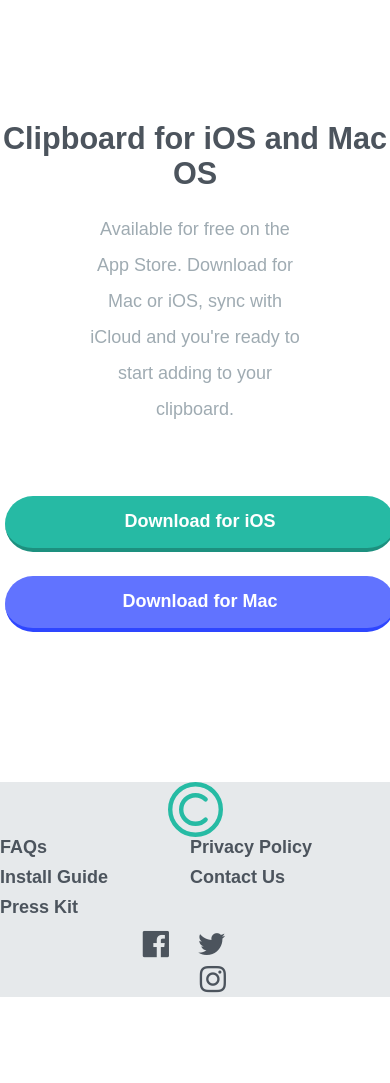
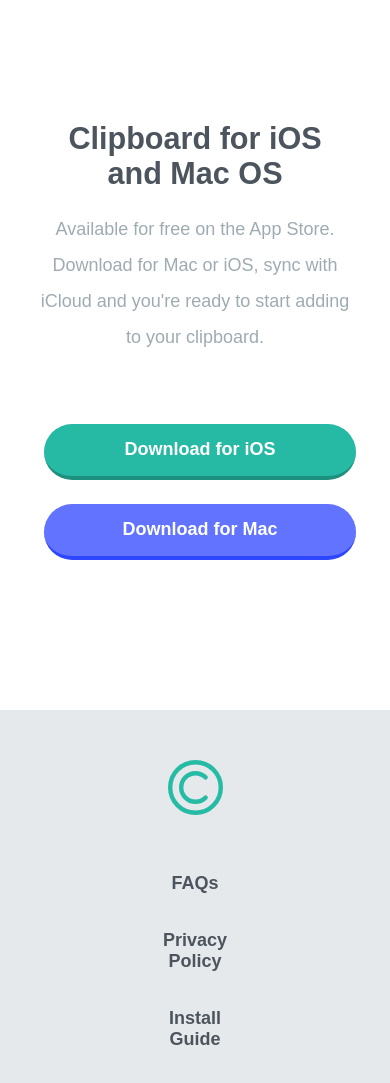
Before and after one commit to hassanahmadp/clipboard-landing-page, a plain HTML site: page index.html in a window 390 px wide. Shown: the part 4460-5543 px from the top of the page. Before the commit the page ends 5457 px from the top, so only its background shows below. Drawn offline with Linux system fonts and the light colour scheme; a web font is replaced by a local one.

Commit message:
almost complete!

```diff
--- a/css/_footer.scss
+++ b/css/_footer.scss
@@ -2,7 +2,6 @@
   margin-top: 15rem * $fact;
   min-height: 15rem * $fact;
   background-color: lighten(color(grayish-blue), 25%);
-  //   padding: 4.3rem * $fact 3.1rem * $fact 0;
   @include flex(space-evenly, center);
   flex-wrap: wrap;
   .footer-img {
@@ -12,6 +11,7 @@
     .footer-logo {
       width: 5.5rem * $fact;
       height: 5.5rem * $fact;
+    }
   }
 }
 
@@ -27,10 +27,9 @@
     margin-bottom: 0.5rem;
     font-weight: 600;
     width: 19rem * $fact;
-      transition: all .2s ease-in-out;
+    transition: all 0.2s ease-in-out;
     &:hover {
       color: color(strong-cyan);
-      }
     }
   }
 }
@@ -44,9 +43,50 @@
   i {
     cursor: pointer;
     margin: 0 1rem * $fact;
-    transition: all .2s ease-in-out;
+    transition: all 0.2s ease-in-out;
     &:hover {
       color: color(strong-cyan);
     }
   }
 }
+@media (max-width: 1369px) {
+  footer {
+    .footer-img {
+      margin: 5rem * $fact 0 4rem * $fact;
+      height: auto;
+      width: 100%;
+      @include idealFlex;
+      .footer-logo {
+        width: 5.5rem * $fact;
+        height: 5.5rem * $fact;
+      }
+    }
+  }
+
+  ul {
+    text-align: center;
+    margin: 0 auto;
+    width: 100%;
+    padding: 0 20%;
+    @include flex(center, center);
+    li {
+      margin: 1rem 4rem;
+      width: auto;
+    }
+  }
+  .social {
+    margin: 4rem*$fact 0;
+    text-align: center;
+    padding: 0 7%;
+    font-size: 1.9rem;
+    width: 100%;
+    i {
+      cursor: pointer;
+      margin: 0 1rem * $fact;
+      transition: all 0.2s ease-in-out;
+      &:hover {
+        color: color(strong-cyan);
+      }
+    }
+  }
+}
--- a/css/_ios-and-mac.scss
+++ b/css/_ios-and-mac.scss
@@ -1,10 +1,18 @@
 .ios-and-mac {
-    margin-top: 16.6rem*$fact;
-    text-align: center;
-    h3 {
+  margin-top: 16.6rem * $fact;
+  text-align: center;
+  p {
+    padding: 0 22% 0;
+    margin: 2rem * $fact 0 4.5rem * $fact;
+  }
+}
+
+@media (max-width: 580px) {
+  .ios-and-mac {
+      padding: 0 10%;
+    p {
+      padding: 0;
+      margin: 2rem * $fact 0 4.5rem * $fact;
     }
-    p {
-        padding: 0 22% 0;
-        margin: 2rem*$fact 0 4.5rem*$fact;
-    }
+  }
 }
```
Also changed, not shown: css/styles.css, 1 other file. Lines whose indentation alone changed are shown as unchanged.
